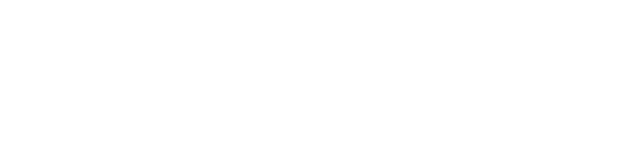
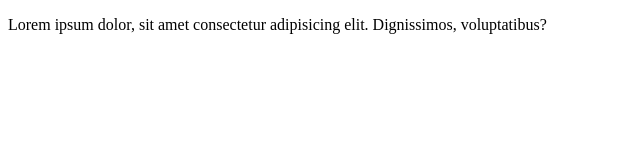
Before and after one commit to zhandauletova/git, a plain HTML site: page index.html in a window 1280 px wide. Shown: the whole page, without its empty margins (0-640 px from the left). Drawn offline with Linux system fonts and the light colour scheme.

Commit message:
добавлен текст

```diff
--- a/index.html
+++ b/index.html
@@ -6,6 +6,6 @@
     <title>Заголовок</title>
 </head>
 <body>
-
+    <p>Lorem ipsum dolor, sit amet consectetur adipisicing elit. Dignissimos, voluptatibus?</p>
 </body>
 </html>
```
